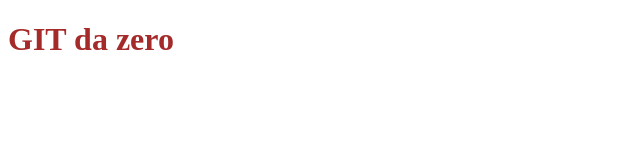
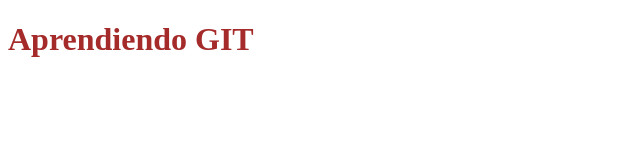
Before and after one commit to amendietaa/ImparandoGit, a plain HTML site: page index.html in a window 1280 px wide. Shown: the whole page, without its empty margins (0-640 px from the left). Drawn offline with Linux system fonts and the light colour scheme.

Commit message:
Agregando il titolo

```diff
--- a/index.html
+++ b/index.html
@@ -7,7 +7,7 @@
 </head>
 <body>
 	<header>
-		<h1>GIT da zero</h1>
+		<h1>Aprendiendo GIT</h1>
 	</header>
 </body>
 </html>
```
